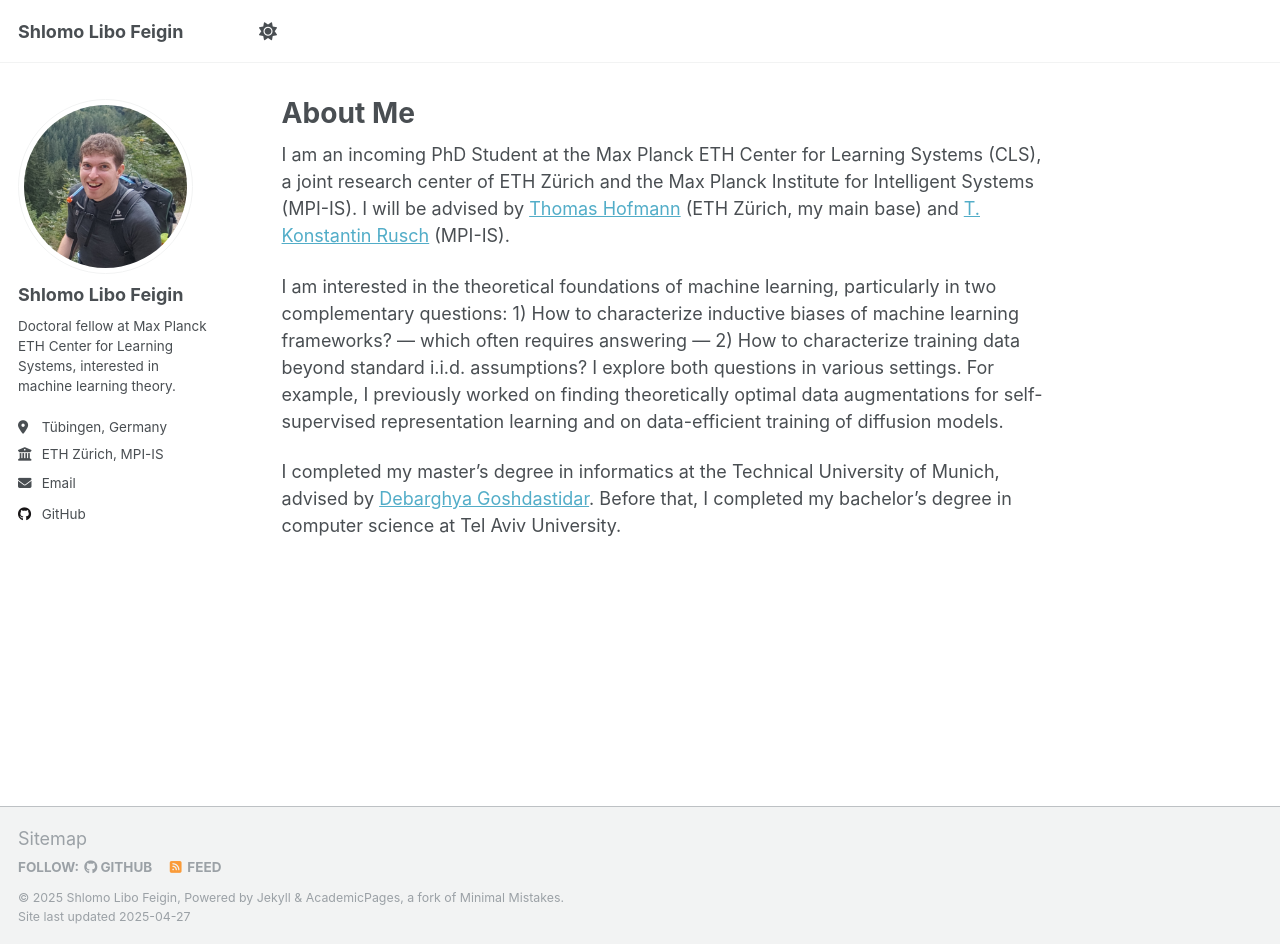
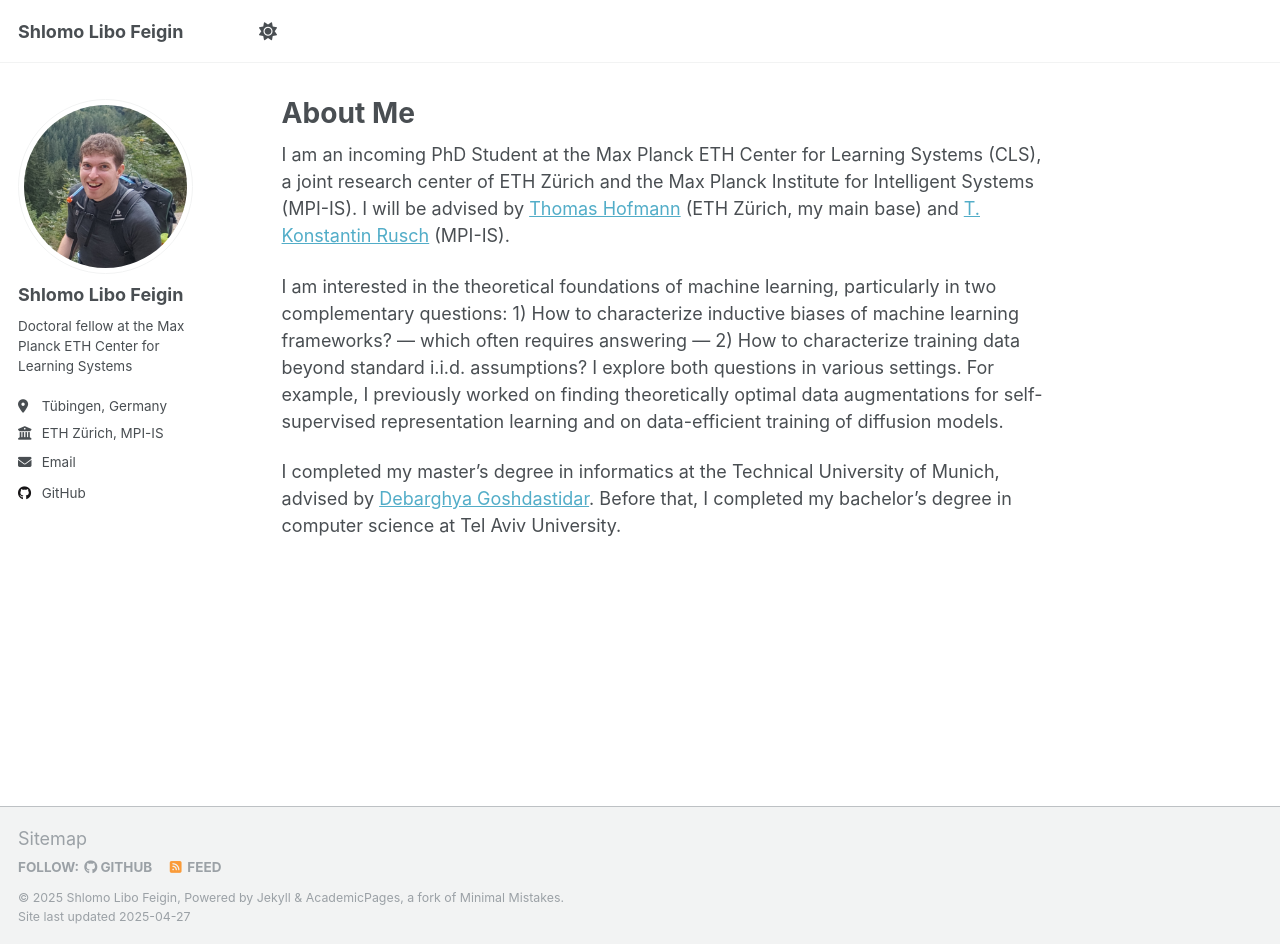
Before and after one commit to ShlomoLibo/shlomolibo.github.io, a Jekyll site: the page built from _pages/about.md, in a window 1280 px wide and 944 px high. Built offline with Jekyll 4.4.1, drawn with Linux system fonts in a browser that asks for light colours.

Commit message:
Changed bio

```diff
--- a/_config.yml
+++ b/_config.yml
@@ -12,7 +12,7 @@ site_theme               : "default"
 title                    : "Shlomo Libo Feigin"
 title_separator          : "-"
 name                     : &name "Shlomo Libo Feigin"
-description              : &description "Doctoral fellow at Max Planck ETH Center for Learning Systems, interested in machine learning theory."
+description              : &description "Doctoral fellow at the Max Planck ETH Center for Learning Systems, interested in machine learning theory."
 url                      : https://shlomolibo.github.io # the base hostname & protocol for your site e.g. "https://[your GitHub username].github.io"
 baseurl                  : "" # the subpath of your site, e.g. "/blog"
 repository               : "ShlomoLibo/shlomolibo.github.io"
@@ -25,7 +25,7 @@ author:
   avatar           : "profile.png"
   name             : "Shlomo Libo Feigin"
   # pronouns         : # example: "she/her"
-  bio              : "Doctoral fellow at Max Planck ETH Center for Learning Systems, interested in machine learning theory."
+  bio              : "Doctoral fellow at the Max Planck ETH Center for Learning Systems"
   location         : "Tübingen, Germany"
   employer         : "ETH Zürich, MPI-IS"
   #uri              : "shlomolibo.github.io"
```
